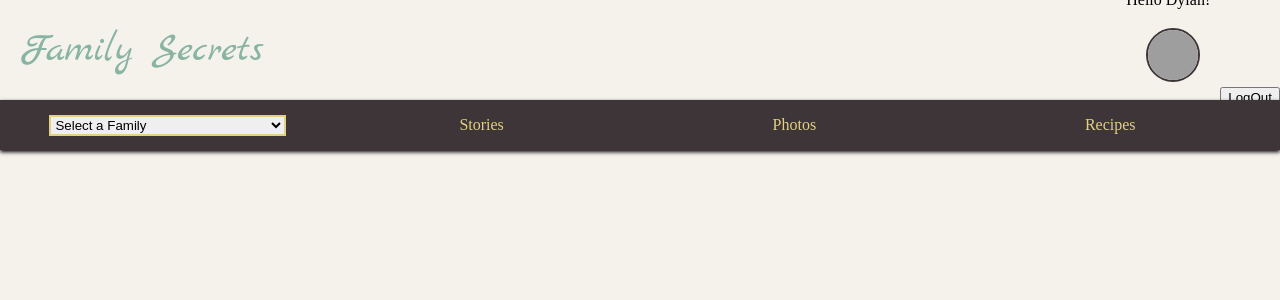
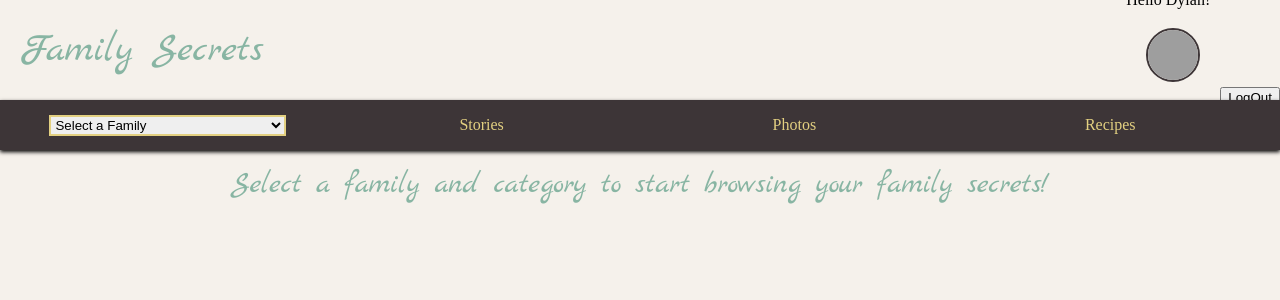
Before and after one commit to dylhof/family-secrets, a React (Create React App) app: page / in a window 1280 px wide. Both pictures are taken after typing "name@example.com", "Sample123" into the empty fields and a click on the button "Submit". Shown: the top 300 px of the page. Built offline with nearby package versions, Linux system fonts and the light colour scheme; grey boxes are pictures that could not be loaded; a web font is replaced by a local one.

Commit message:
Update conditionals for CardArea message

```diff
--- a/src/containers/CardArea/CardArea.js
+++ b/src/containers/CardArea/CardArea.js
@@ -5,6 +5,7 @@ import * as mockData from '../../mockData';
 import Card from '../Card/Card';
 
 export class CardArea extends Component{
+  //Here we will need to add a fetch call for the user's family stories/recipes/photos
   generateCards = () => {
     const { currentFamily, currentView } = this.props
     const familyStories = mockData.stories.filter(story => {
@@ -49,9 +50,10 @@ export class CardArea extends Component{
     return (
       <div className='CardArea'>
         {!currentUser && <h2>Login to see your family Secrets!</h2>}
-        {(currentUser && currentView) && <h2>Select a family name to see your {currentView}</h2>}
-        {(currentUser && currentFamily) && <h2>Select Stories, Recipes or Photos!</h2>}
-        {(currentUser && currentView && currentFamily) && <h2>My Family {currentView}</h2>}
+        {(currentUser && !currentFamily && !currentView) && <h2>Select a family and category to start browsing your family secrets!</h2>}
+        {(currentUser && !currentFamily && currentView) && <h2>Select a family name to see your {currentView}</h2>}
+        {(currentUser && currentFamily && !currentView) && <h2>Select Stories, Recipes or Photos!</h2>}
+        {(currentUser && currentView && currentFamily) && <h2>My Family {currentView}:</h2>}
         <div className='CardArea--div'>
           {this.generateCards()}
         </div>
```
